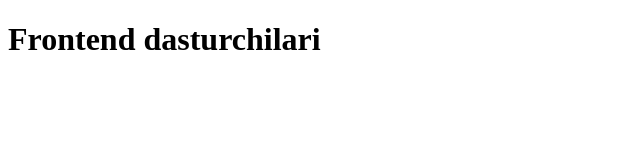
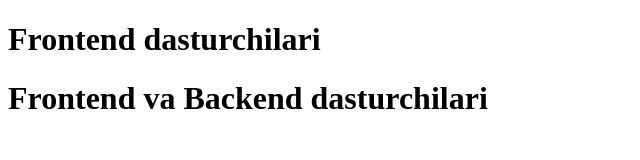
Before and after one commit to Abdulaziz1050/python14, a plain HTML site: page index.html in a window 1280 px wide. Shown: the whole page, without its empty margins (0-640 px from the left). Drawn offline with Linux system fonts and the light colour scheme.

Commit message:
version 1.2.4.5

```diff
--- a/index.html
+++ b/index.html
@@ -4,9 +4,10 @@
    <meta charset="UTF-8">
    <meta http-equiv="X-UA-Compatible" content="IE=edge">
    <meta name="viewport" content="width=device-width, initial-scale=1.0">
-   <title>Document</title>
+   <title>Python</title>
 </head>
 <body>
    <h1>Frontend dasturchilari</h1>
+   <h1>Frontend va Backend dasturchilari</h1>
 </body>
 </html>
```
